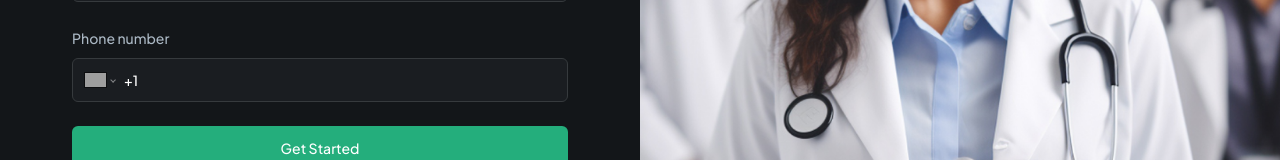
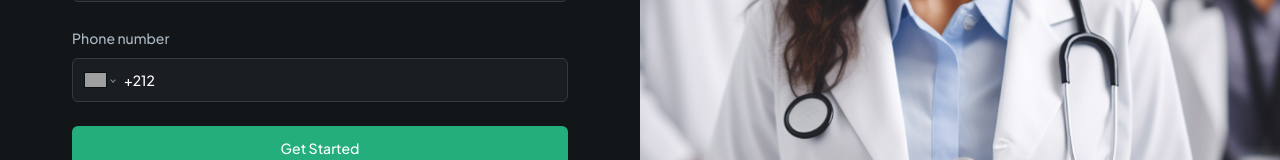
Before and after one commit to AymanSdk/pms_v2, a Next.js app: page / in a window 1280 px wide. Shown: the part 463-623 px from the top of the page. Built offline with nearby package versions, Linux system fonts and the light colour scheme; no server answers; grey boxes are pictures that could not be loaded.

Commit message:
refactor: Update default country in CustomFormField component to "MA"

```diff
--- a/components/CustomFormField.tsx
+++ b/components/CustomFormField.tsx
@@ -80,7 +80,7 @@ const RenderInput = ({ field, props }: { field: any; props: CustomProps }) => {
       return (
         <FormControl>
           <PhoneInput
-            defaultCountry="US"
+            defaultCountry="MA"
             placeholder={props.placeholder}
             international
             withCountryCallingCode
```
